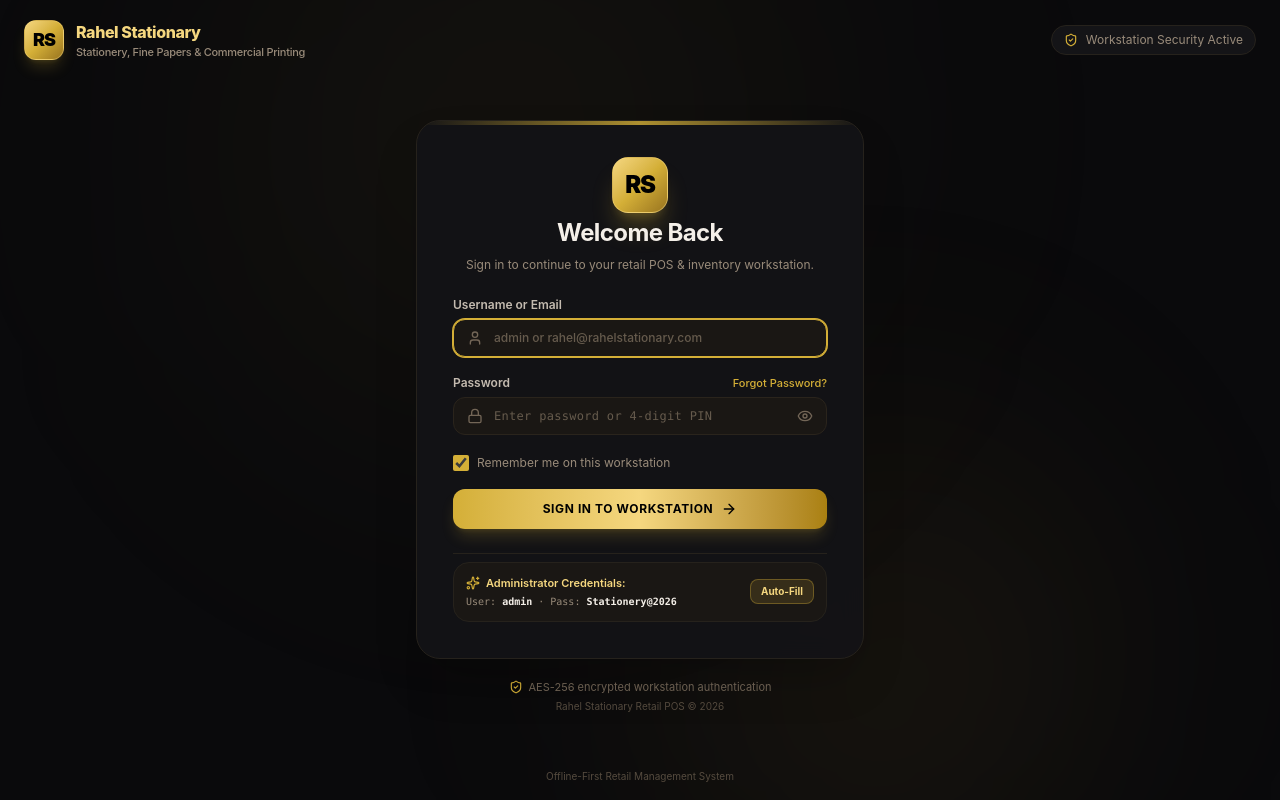
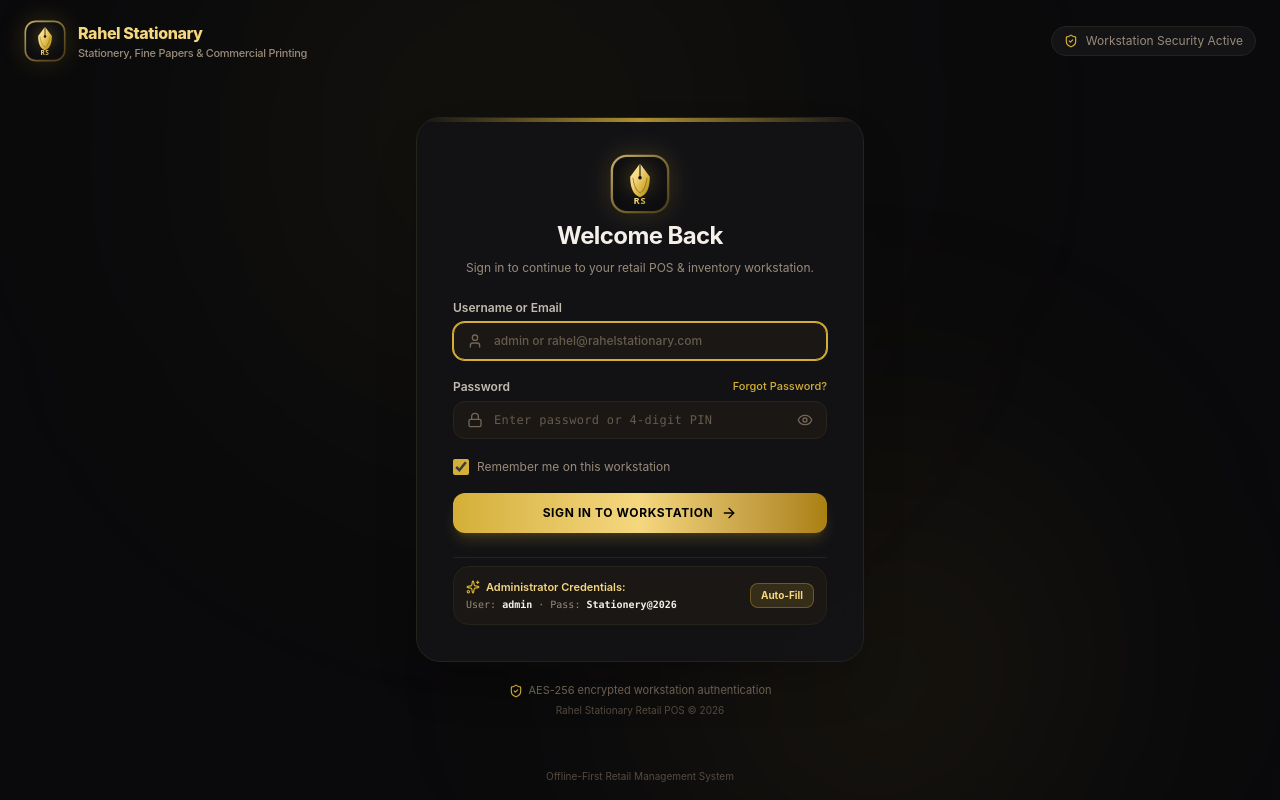
Before and after one commit to nexgriddigital/Rahel_Stationary, a React (Vite) app: page / in a window 1280 px wide. Built offline with nearby package versions, Linux system fonts and the light colour scheme.

Commit message:
feat(ui): add centralized BrandLogo component
Introduce the BrandLogo component to standardize application branding. Update loading screen, navbar, sidebar, and login view to use the new component and incorporate favicon-based branding with CSS animations.

```diff
--- a/index.html
+++ b/index.html
@@ -44,12 +44,46 @@
         }
       })();
     </script>
+    <style>
+      @keyframes pulseGlow {
+        0%, 100% {
+          transform: scale(1);
+          filter: drop-shadow(0 0 12px rgba(212, 175, 55, 0.35));
+        }
+        50% {
+          transform: scale(1.05);
+          filter: drop-shadow(0 0 24px rgba(245, 215, 127, 0.65));
+        }
+      }
+      @keyframes shimmerBar {
+        0% { transform: translateX(-100%); }
+        100% { transform: translateX(200%); }
+      }
+      .logo-loading-pulse {
+        animation: pulseGlow 2.4s ease-in-out infinite;
+      }
+      .shimmer-track {
+        position: relative;
+        overflow: hidden;
+      }
+      .shimmer-track::after {
+        content: '';
+        position: absolute;
+        top: 0; left: 0; right: 0; bottom: 0;
+        background: linear-gradient(90deg, transparent, rgba(245, 215, 127, 0.8), transparent);
+        animation: shimmerBar 1.6s ease-in-out infinite;
+      }
+    </style>
   </head>
   <body class="bg-[#09090b] text-[#f4efe8] font-sans antialiased selection:bg-[#d4af37]/30 selection:text-[#f5d77f]">
     <div id="root">
-      <div style="min-height:100vh;display:flex;flex-direction:column;align-items:center;justify-content:center;background:#09090b;color:#d4af37;font-family:sans-serif;padding:24px;text-align:center;">
-        <div style="font-size:20px;font-weight:700;letter-spacing:0.05em;margin-bottom:8px;">RAHEL STATIONARY POS</div>
-        <div style="font-size:13px;color:#a89f91;">Loading workstation...</div>
+      <div style="min-height:100vh;display:flex;flex-direction:column;align-items:center;justify-content:center;background:#09090b;color:#f5d77f;font-family:'Plus Jakarta Sans',sans-serif;padding:24px;text-align:center;">
+        <div style="position:relative;margin-bottom:20px;">
+          <img src="./favicon.svg" alt="Rahel Stationary Logo" class="logo-loading-pulse" style="width:72px;height:72px;display:block;" />
+        </div>
+        <div style="font-size:18px;font-weight:800;letter-spacing:0.04em;color:#f5d77f;margin-bottom:6px;">RAHEL STATIONARY POS</div>
+        <div style="font-size:12px;color:#a89f91;margin-bottom:20px;letter-spacing:0.02em;">Loading workstation environment...</div>
+        <div class="shimmer-track" style="width:180px;height:3px;background:rgba(212,175,55,0.18);border-radius:9999px;"></div>
       </div>
     </div>
     <script type="module" src="/src/main.tsx"></script>
--- /dev/null
+++ b/src/components/BrandLogo.tsx
@@ -0,0 +1,32 @@
+import React from 'react';
+
+interface BrandLogoProps {
+  className?: string;
+  size?: number | string;
+  showGlow?: boolean;
+}
+
+export const BrandLogo: React.FC<BrandLogoProps> = ({
+  className = '',
+  size = 40,
+  showGlow = false
+}) => {
+  return (
+    <div
+      className={`relative inline-flex items-center justify-center shrink-0 ${className}`}
+      style={{ width: size, height: size }}
+    >
+      {showGlow && (
+        <div className="absolute inset-0 rounded-2xl bg-[#d4af37]/20 blur-md pointer-events-none" />
+      )}
+      <img
+        src="./favicon.svg"
+        alt="Rahel Stationary Logo"
+        width={typeof size === 'number' ? size : undefined}
+        height={typeof size === 'number' ? size : undefined}
+        className="w-full h-full object-contain relative z-10 drop-shadow-md select-none"
+        draggable={false}
+      />
+    </div>
+  );
+};
--- a/src/components/Navbar.tsx
+++ b/src/components/Navbar.tsx
@@ -28,6 +28,7 @@ import {
 } from 'lucide-react';
 import { storage } from '../services/storage';
 import { Product, AppNotification, LOW_STOCK_THRESHOLD } from '../types';
+import { BrandLogo } from './BrandLogo';
 
 // Relative time helper for human-readable notification timestamps (e.g. "2 minutes ago")
 function formatRelativeTime(timestamp: string): string {
@@ -168,6 +169,7 @@ export const Navbar: React.FC<NavbarProps> = ({
         </button>
 
         <div className="flex items-center gap-2">
+          <BrandLogo size={28} className="shrink-0" />
           <span className="font-bold text-base sm:text-lg tracking-tight text-[#f5d77f]">
             {settings.storeName}
           </span>
--- a/src/components/Sidebar.tsx
+++ b/src/components/Sidebar.tsx
@@ -22,6 +22,7 @@ import {
   X
 } from 'lucide-react';
 import { storage } from '../services/storage';
+import { BrandLogo } from './BrandLogo';
 
 export type NavTab =
   | 'dashboard'
@@ -127,9 +128,7 @@ export const Sidebar: React.FC<SidebarProps> = ({
         {/* Top Branding Section */}
         <div className="p-3.5 pb-2 border-b border-[#26221c] dark:border-[#221e17] flex items-center justify-between">
           <div className="flex items-center gap-2.5">
-            <div className="w-8 h-8 rounded-xl bg-gradient-to-br from-[#f5d77f] via-[#d4af37] to-[#997520] text-black flex items-center justify-center font-black shadow-md shadow-[#d4af37]/20">
-              <span className="text-base tracking-tighter">RS</span>
-            </div>
+            <BrandLogo size={34} showGlow />
             <div>
               <div className="font-bold text-sm leading-tight text-[#f5d77f]">
                 {settings.storeName}
--- a/src/views/LoginView.tsx
+++ b/src/views/LoginView.tsx
@@ -1,6 +1,7 @@
 import React, { useState } from 'react';
 import { storage } from '../services/storage';
 import { UserSession } from '../types';
+import { BrandLogo } from '../components/BrandLogo';
 import {
   Lock,
   Mail,
@@ -144,10 +145,8 @@ export const LoginView: React.FC<LoginViewProps> = ({ onLoginSuccess }) => {
       {/* Top subtle branding bar */}
       <header className="px-6 py-5 flex items-center justify-between z-10">
         <div className="flex items-center gap-3">
-          {/* Logo Monogram */}
-          <div className="w-10 h-10 rounded-xl bg-gradient-to-br from-[#f5d77f] via-[#d4af37] to-[#997520] text-black flex items-center justify-center font-black shadow-lg shadow-[#d4af37]/20 border border-[#f5d77f]/40">
-            <span className="text-lg tracking-tighter">RS</span>
-          </div>
+          {/* Logo Monogram from Favicon SVG */}
+          <BrandLogo size={42} showGlow />
           <div>
             <h1 className="font-extrabold text-base tracking-tight text-[#f5d77f]">
               {settings.storeName}
@@ -174,8 +173,15 @@ export const LoginView: React.FC<LoginViewProps> = ({ onLoginSuccess }) => {
 
             {/* Header / Titles */}
             <div className="text-center space-y-2">
-              <div className="inline-flex w-14 h-14 rounded-2xl bg-gradient-to-br from-[#f5d77f] via-[#d4af37] to-[#997520] text-black items-center justify-center shadow-xl shadow-[#d4af37]/25 mb-1 border border-[#f5d77f]/50">
-                <span className="text-2xl font-black tracking-tighter">RS</span>
+              <div className="relative inline-flex items-center justify-center mb-1">
+                {isLoading ? (
+                  <div className="relative flex items-center justify-center">
+                    <div className="absolute -inset-2 rounded-2xl bg-[#d4af37]/25 blur-md animate-pulse" />
+                    <BrandLogo size={60} className="animate-bounce" />
+                  </div>
+                ) : (
+                  <BrandLogo size={60} showGlow />
+                )}
               </div>
               <h2 className="text-2xl font-bold tracking-tight text-[#f4efe8]">
                 Welcome Back
@@ -307,7 +313,7 @@ export const LoginView: React.FC<LoginViewProps> = ({ onLoginSuccess }) => {
               >
                 {isLoading ? (
                   <>
-                    <Loader2 className="w-4 h-4 animate-spin text-black" />
+                    <BrandLogo size={18} className="animate-spin" />
                     <span>Verifying Credentials...</span>
                   </>
                 ) : (
```
